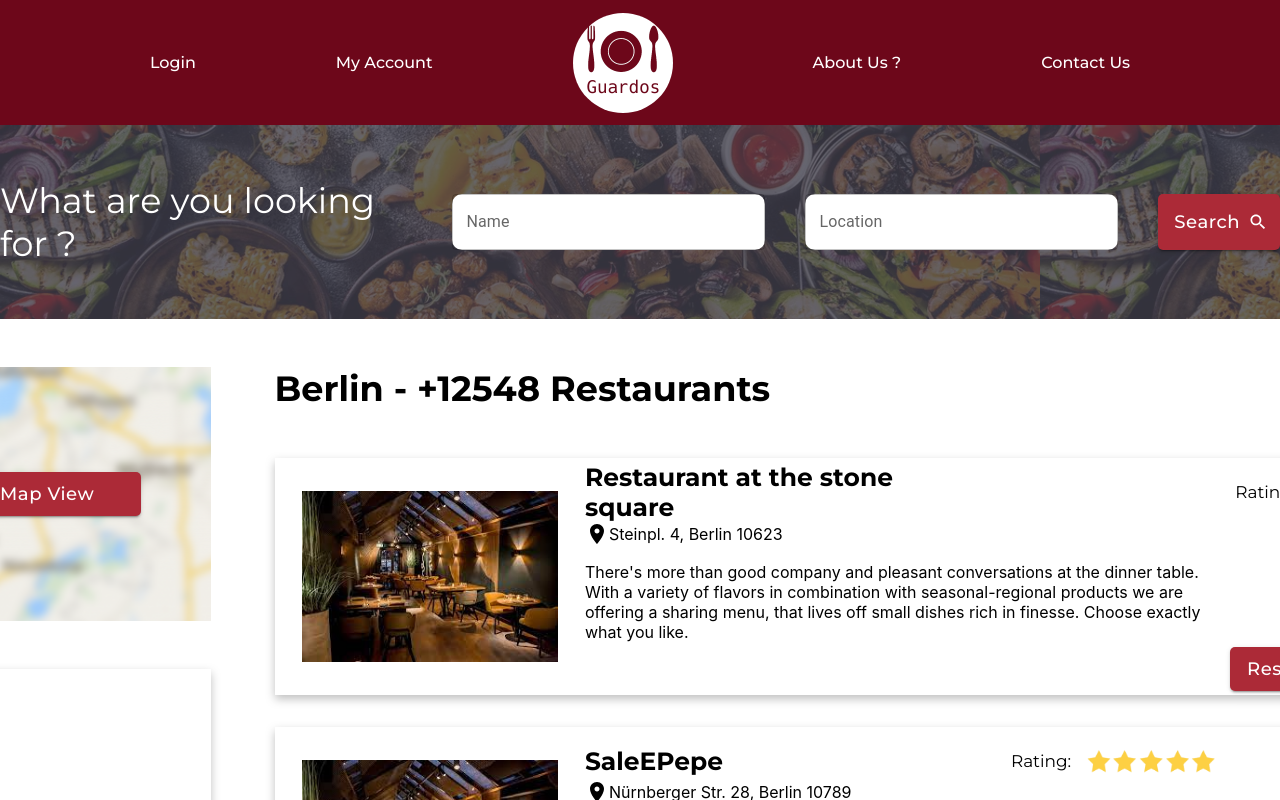
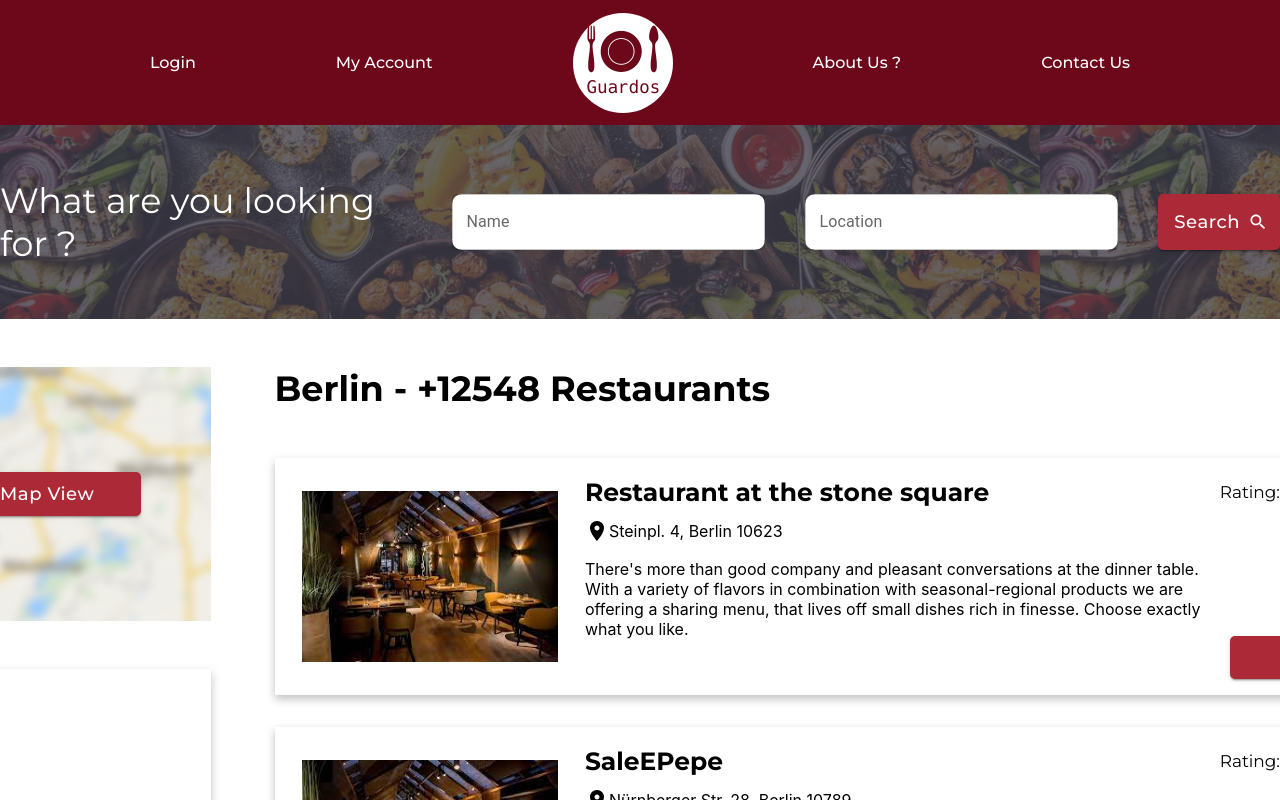
Before and after one commit to Guardos-Epitech/Guardos, a React (Create React App) app in the folder frontend/: page / in a window 1280 px wide. Shown: the top 800 px of the page. Built offline with nearby package versions, Linux system fonts and the light colour scheme.

Commit message:
Styling the Restocards

```diff
--- a/frontend/src/components/RestoCard/RestoCard.module.scss
+++ b/frontend/src/components/RestoCard/RestoCard.module.scss
@@ -14,6 +14,7 @@
   font-weight: 700;
   font-family: "Montserrat", sans-serif;
   font-size: 1.56rem;
+  width: 31rem;
 }
 
 .DivAddress {
@@ -31,7 +32,9 @@
   text-align: left;
   font-size: 1rem;
   width: 39.31rem;
-  height: 7.06rem;
+  height: 6.5rem;
+  overflow: hidden;
+  text-overflow: ellipsis;
 }
 
 .DivDesc {
@@ -43,7 +46,6 @@
   font-weight: 400;
   font-family: "Montserrat", sans-serif;
   font-size: 1.06rem;
-  margin-left: 18rem;
 }
 
 .RatingImg {
@@ -53,11 +55,15 @@
 .DivRating {
   display: flex;
   align-items: center;
+  margin-left: auto;
+  position: relative;
+  left: 1rem;
 }
 
 .DivTopTitle {
   display: flex;
   align-items: center;
+  padding-bottom: 0.5rem;
 }
 
 .BtnPage {
--- a/frontend/src/components/RestoCard/RestoCard.tsx
+++ b/frontend/src/components/RestoCard/RestoCard.tsx
@@ -85,7 +85,7 @@ const RestoCard = (props : RestoCardProps) => {
                 sx={{ width: "12.13rem" }}
                 onClick={() => NavigateTo("/menu", navigate, renderDynamicMenu(props.dataIndex))}
               >
-                Restaurant page
+                Visit
               </Button>
             </ThemeProvider>
           </div>
```
